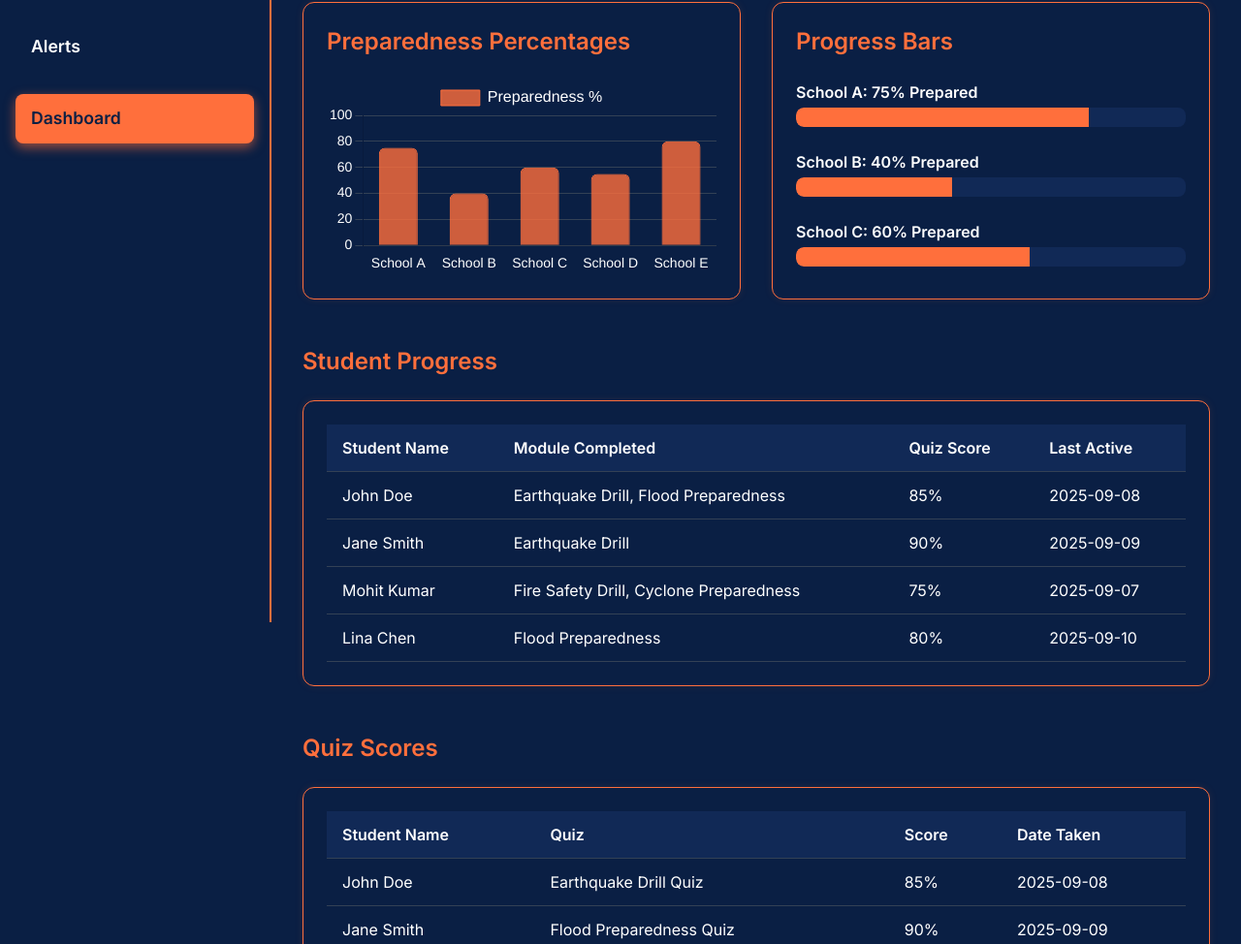
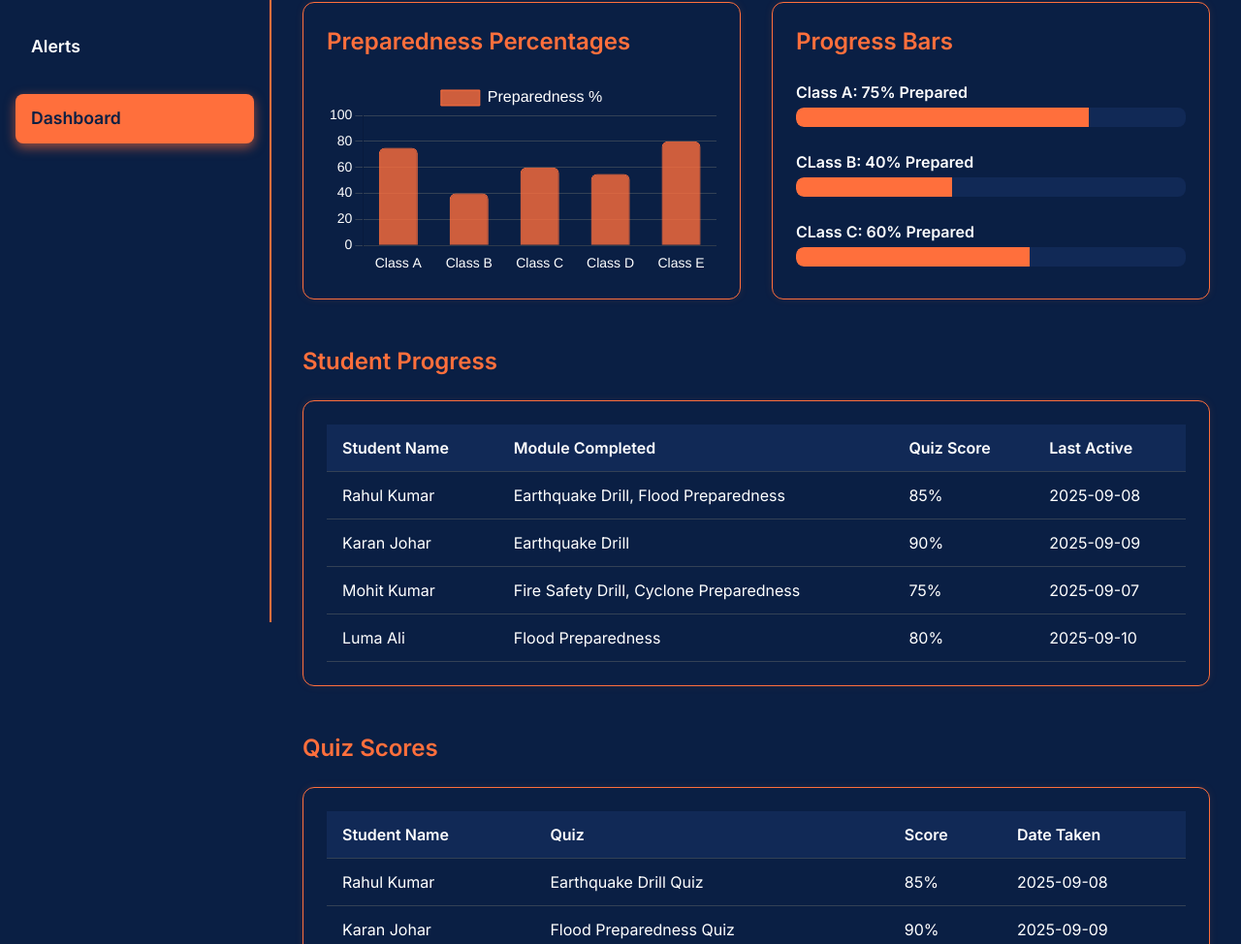
Before and after one commit to vazsiu5678/test-1, a plain HTML site: page dashboard.html in a window 1280 px wide. Shown: the part 158-1132 px from the top of the page at 97% size. Drawn offline with nearby package versions, Linux system fonts and the light colour scheme.

Commit message:
school to class

```diff
--- a/dashboard.html
+++ b/dashboard.html
@@ -175,23 +175,23 @@
         <h2 class="text-2xl font-semibold mb-6 text-[var(--color-orange)]">Progress Bars</h2>
         <div class="space-y-6">
           <div>
-            <p class="mb-1 font-semibold">School A: 75% Prepared</p>
+            <p class="mb-1 font-semibold">Class A: 75% Prepared</p>
             <div class="progress-container" role="progressbar" aria-valuenow="75" aria-valuemin="0" aria-valuemax="100"
-              aria-label="School A preparedness progress bar">
+              aria-label="CLass A preparedness progress bar">
               <div class="progress-bar" style="width: 75%;"></div>
             </div>
           </div>
           <div>
-            <p class="mb-1 font-semibold">School B: 40% Prepared</p>
+            <p class="mb-1 font-semibold">CLass B: 40% Prepared</p>
             <div class="progress-container" role="progressbar" aria-valuenow="40" aria-valuemin="0" aria-valuemax="100"
-              aria-label="School B preparedness progress bar">
+              aria-label="CLass B preparedness progress bar">
               <div class="progress-bar" style="width: 40%;"></div>
             </div>
           </div>
           <div>
-            <p class="mb-1 font-semibold">School C: 60% Prepared</p>
+            <p class="mb-1 font-semibold">CLass C: 60% Prepared</p>
             <div class="progress-container" role="progressbar" aria-valuenow="60" aria-valuemin="0" aria-valuemax="100"
-              aria-label="School C preparedness progress bar">
+              aria-label="CLass C preparedness progress bar">
               <div class="progress-bar" style="width: 60%;"></div>
             </div>
           </div>
@@ -214,13 +214,13 @@
           </thead>
           <tbody>
             <tr>
-              <td>John Doe</td>
+              <td>Rahul Kumar</td>
               <td>Earthquake Drill, Flood Preparedness</td>
               <td>85%</td>
               <td>2025-09-08</td>
             </tr>
             <tr>
-              <td>Jane Smith</td>
+              <td>Karan Johar</td>
               <td>Earthquake Drill</td>
               <td>90%</td>
               <td>2025-09-09</td>
@@ -232,7 +232,7 @@
               <td>2025-09-07</td>
             </tr>
             <tr>
-              <td>Lina Chen</td>
+              <td>Luma Ali</td>
               <td>Flood Preparedness</td>
               <td>80%</td>
               <td>2025-09-10</td>
@@ -256,13 +256,13 @@
           </thead>
           <tbody>
             <tr>
-              <td>John Doe</td>
+              <td>Rahul Kumar</td>
               <td>Earthquake Drill Quiz</td>
               <td>85%</td>
               <td>2025-09-08</td>
             </tr>
             <tr>
-              <td>Jane Smith</td>
+              <td>Karan Johar</td>
               <td>Flood Preparedness Quiz</td>
               <td>90%</td>
               <td>2025-09-09</td>
@@ -274,7 +274,7 @@
               <td>2025-09-07</td>
             </tr>
             <tr>
-              <td>Lina Chen</td>
+              <td>Luma Ali</td>
               <td>Cyclone Preparedness Quiz</td>
               <td>80%</td>
               <td>2025-09-10</td>
@@ -290,7 +290,7 @@
     const preparednessChart = new Chart(ctx, {
       type: 'bar',
       data: {
-        labels: ['School A', 'School B', 'School C', 'School D', 'School E'],
+        labels: ['Class A', 'Class B', 'Class C', 'Class D', 'Class E'],
         datasets: [{
           label: 'Preparedness %',
           data: [75, 40, 60, 55, 80],
```
